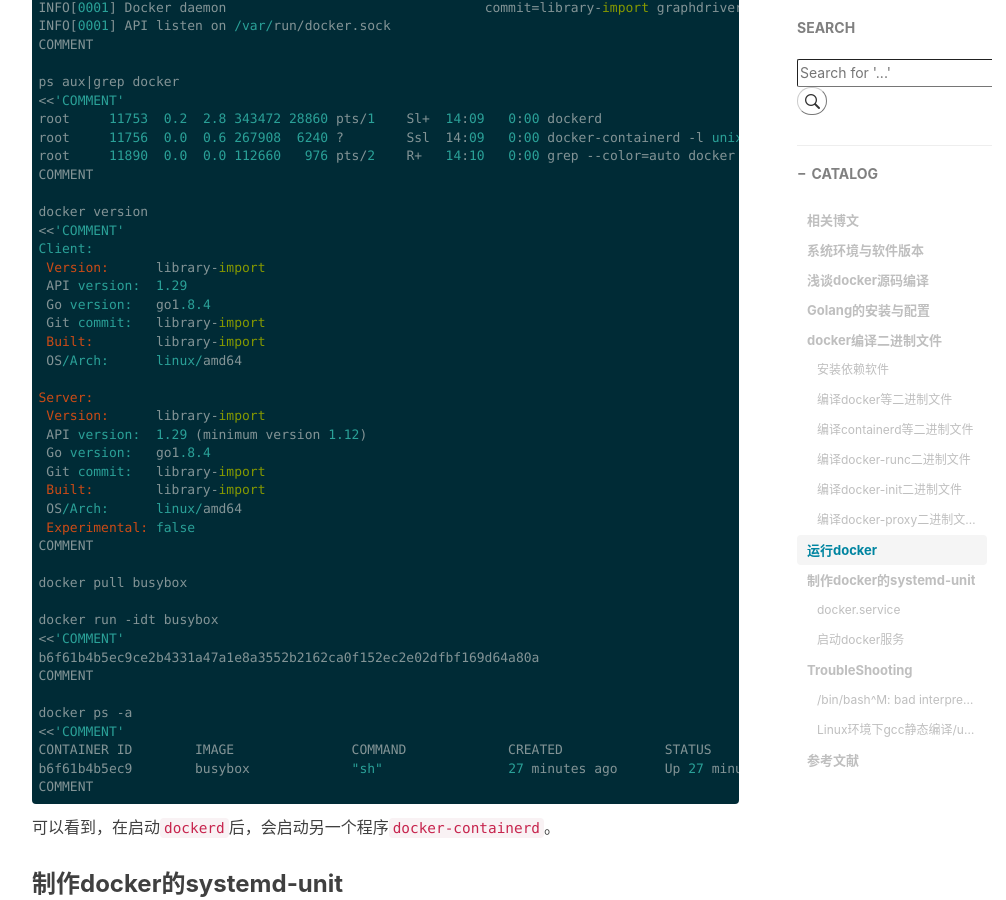
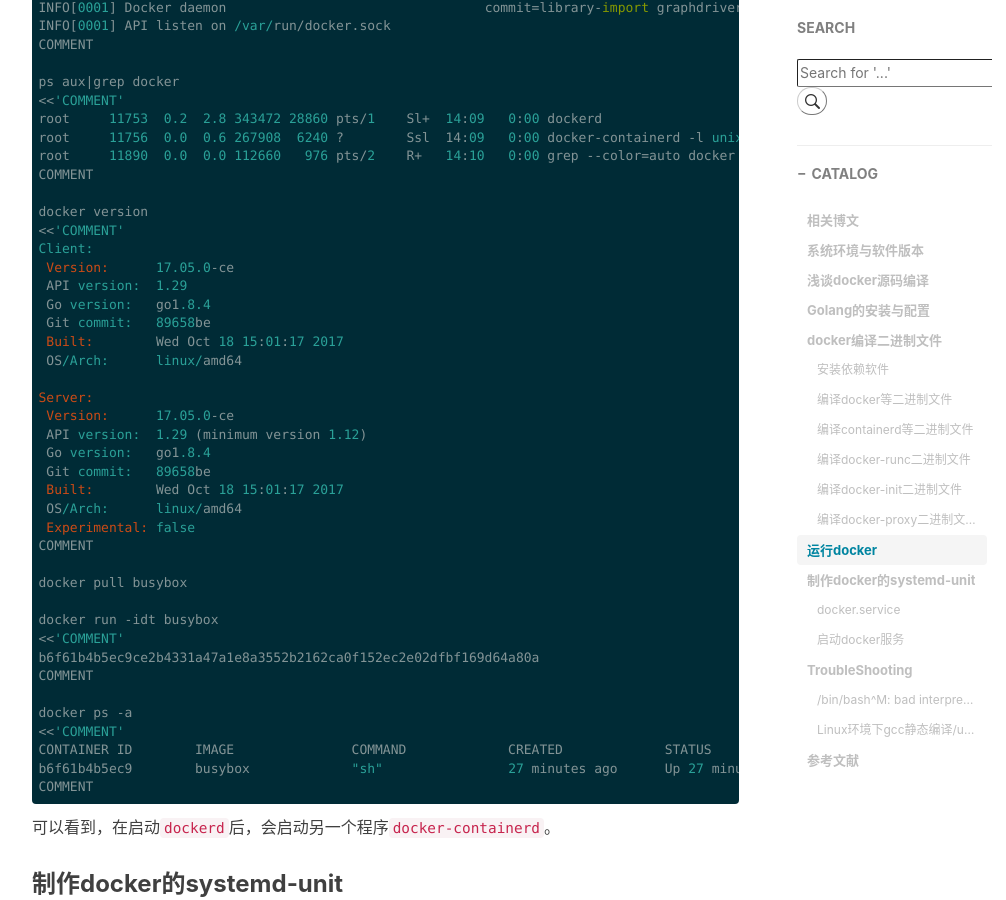
Before and after one commit to chenjian158978/chenjian.github.io, a Jekyll site: the page built from _posts/2017-10-11-Make Docker Executable File On CentOS7.md, in a window 1280 px wide and 900 px high, scrolled down 6753 px. Shown: the whole window, without its empty margins (233-1239 px from the left). Built offline with Jekyll 4.4.1, drawn with Linux system fonts in a browser that asks for light colours; comment, search, counter and statistics services are not loaded.

Commit message:
更新博文

```diff
--- a/_posts/2017-10-11-Make Docker Executable File On CentOS7.md
+++ b/_posts/2017-10-11-Make Docker Executable File On CentOS7.md
@@ -351,19 +351,19 @@
 docker version
 <<'COMMENT'
 Client:
- Version:      library-import
+ Version:      17.05.0-ce
  API version:  1.29
  Go version:   go1.8.4
- Git commit:   library-import
- Built:        library-import
+ Git commit:   89658be
+ Built:        Wed Oct 18 15:01:17 2017
  OS/Arch:      linux/amd64
 
 Server:
- Version:      library-import
+ Version:      17.05.0-ce
  API version:  1.29 (minimum version 1.12)
  Go version:   go1.8.4
- Git commit:   library-import
- Built:        library-import
+ Git commit:   89658be
+ Built:        Wed Oct 18 15:01:17 2017
  OS/Arch:      linux/amd64
  Experimental: false
 COMMENT
```
Also changed, not shown: _posts/2017-04-06-Books I Read During 2017.md (+8 -0 lines).
